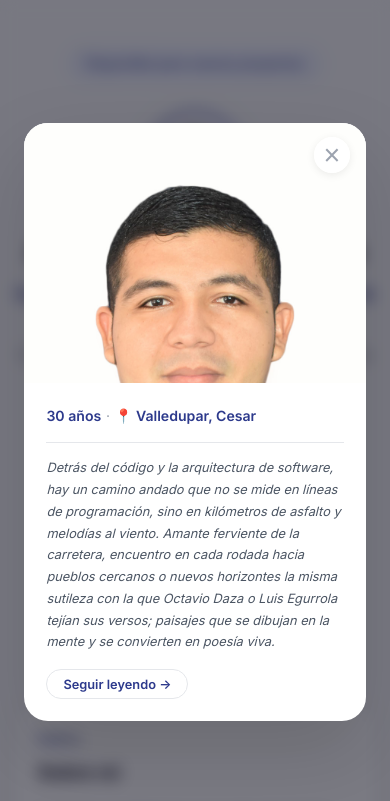
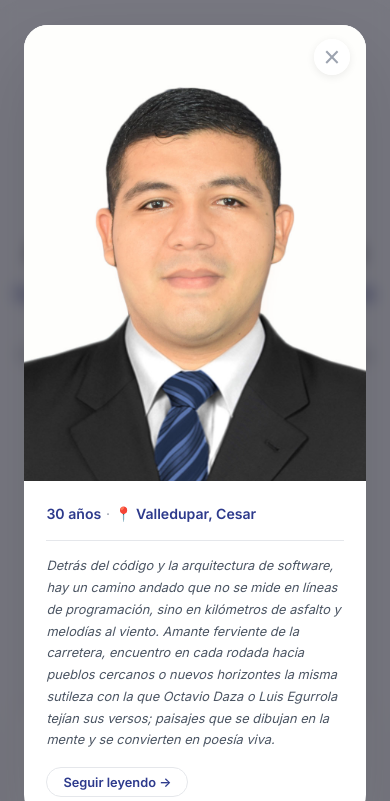
Before and after one commit to AndresOsorio0710/landing-page, a plain HTML site: page index.html in a window 390 px wide. Both pictures are taken after a click on the element 195 px from the left and 159 px from the top of the page. Shown: the top 801 px of the page. Drawn offline with Linux system fonts and the light colour scheme.

Commit message:
ajuste de imagen y readme

```diff
--- a/style.css
+++ b/style.css
@@ -698,6 +698,7 @@ footer {
   justify-content: center;
   overflow: hidden;
   background: #f2f2f5;
+  width: 100%;
 }
 
 .flip-front .modal-photo,
@@ -801,10 +802,21 @@ footer {
     display: grid;
   }
 
+  .flip-front .modal-photo-wrap,
+  .flip-back .modal-photo-wrap {
+    min-height: unset;
+    max-height: unset;
+    width: 100%;
+  }
+
   .flip-front .modal-photo,
   .flip-back .modal-photo {
-    min-height: 220px;
-    max-height: 260px;
+    width: 100%;
+    height: auto;
+    min-height: unset;
+    max-height: unset;
+    object-fit: contain;
+    object-position: center top;
   }
 
   .flip-front .modal-info,
@@ -818,8 +830,22 @@ footer {
 }
 
 @media (max-width: 420px) {
+  .modal-card {
+    border-radius: 18px;
+  }
+
+  .flip-front .modal-photo-wrap,
+  .flip-back .modal-photo-wrap {
+    display: flex;
+    width: 100%;
+  }
+
   .flip-front .modal-photo,
   .flip-back .modal-photo {
-    min-height: 200px;
+    width: 100%;
+    height: auto;
+    min-height: unset;
+    max-height: unset;
+    object-fit: contain;
   }
 }
```
Also changed, not shown: 1 other file.
